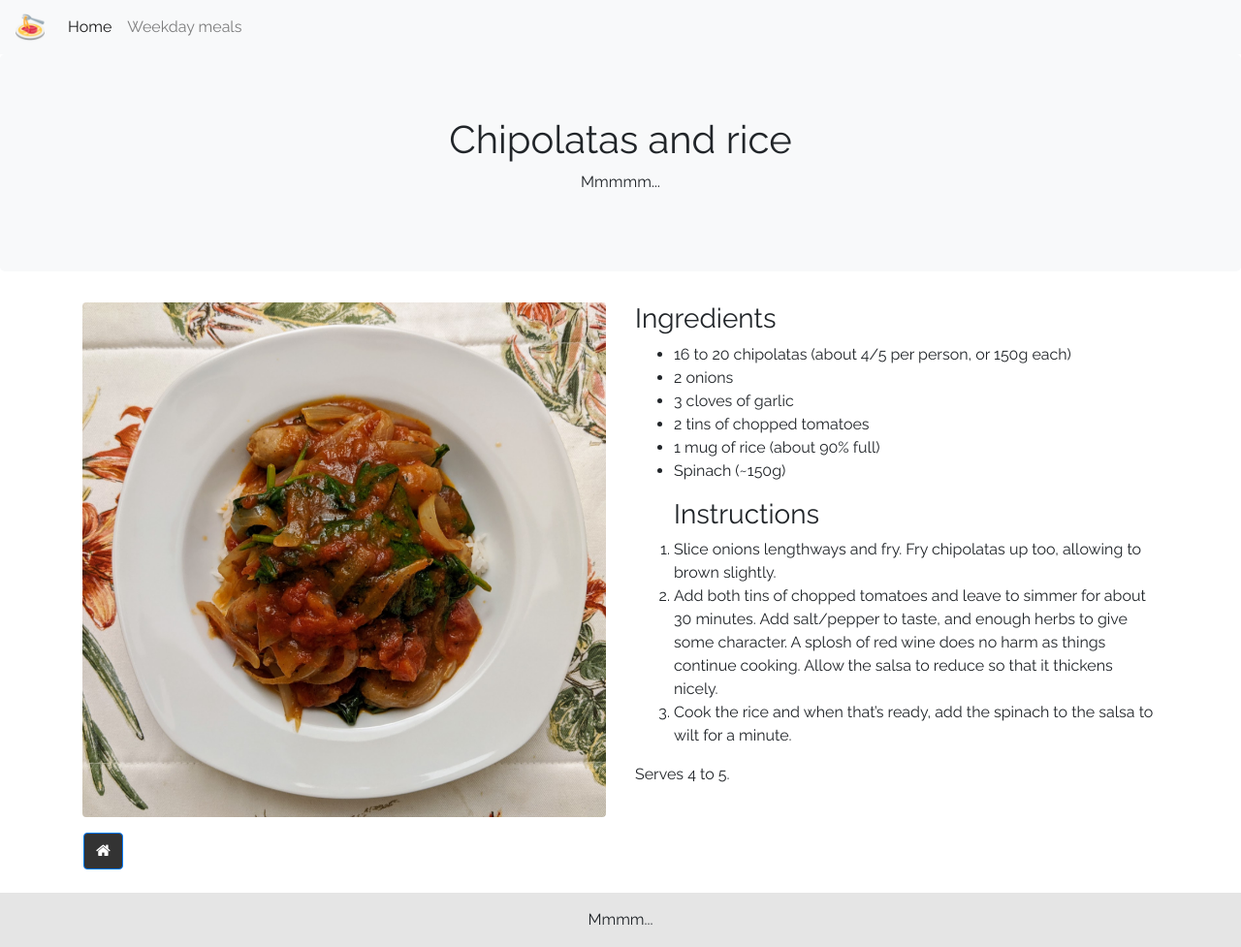
After one commit to roberto-aldera/not-just-pasta, a PHP site: page /pages/recipes/weekday-meals/chipolatas-rice.php in a window 1280 px wide. The commit adds this page. Shown: the whole page at 97% size. Run offline with PHP 8.4, Linux system fonts and the light colour scheme.

Commit message:
Add chipolatas, and sausage+veg recipes, plus peanut soba noodles placeholder

```diff
--- /dev/null
+++ b/pages/recipes/weekday-meals/chipolatas-rice.php
@@ -0,0 +1,76 @@
+<!DOCTYPE html>
+<html lang="en">
+
+<head>
+    <title>Chipolatas and rice</title>
+    <?php require "../../../includes/recipe-header.php"; ?>
+    <link rel="stylesheet" href="../../../main.css">
+</head>
+
+<body>
+    <nav class="navbar navbar-expand-lg navbar-light bg-light">
+        <a class="navbar-brand" href="../../../index.html">
+            <img src="../../../favicon_io/android-chrome-512x512.png" width="30" height="30"
+                class="d-inline-block align-top" alt="">
+        </a>
+        <button class="navbar-toggler" type="button" data-toggle="collapse" data-target="#navbarNavAltMarkup"
+            aria-controls="navbarNavAltMarkup" aria-expanded="false" aria-label="Toggle navigation">
+            <span class="navbar-toggler-icon"></span>
+        </button>
+        <div class="collapse navbar-collapse" id="navbarNavAltMarkup">
+            <div class="navbar-nav">
+                <a class="nav-item nav-link active" href="../../../index.html">Home <span
+                        class="sr-only">(current)</span></a>
+                <a class="nav-item nav-link" href="weekday-meals.php">Weekday meals</a>
+
+            </div>
+        </div>
+    </nav>
+
+    <div class="jumbotron text-center bg-light">
+        <h1>Chipolatas and rice</h1>
+        <p>Mmmmm...</p>
+    </div>
+
+    <div class="container">
+        <div class="row">
+            <div class="col-sm-6">
+                <img class="img-fluid rounded" style="float:center" src="../../../images/chipolatas-rice.png"
+                    alt="sample-text">
+            </div>
+            <div class="col-sm-6">
+                <h3>Ingredients</h3>
+                <ul>
+                    <li>16 to 20 chipolatas (about 4/5 per person, or 150g each)</li>
+                    <li>2 onions</li>
+                    <li>3 cloves of garlic</li>
+                    <li>2 tins of chopped tomatoes</li>
+                    <li>1 mug of rice (about 90% full)</li>
+                    <li>Spinach (~150g)</li>
+                </ul>
+                <ol>
+
+                <h3>Instructions</h3>
+                    <li>Slice onions lengthways and fry.
+                        Fry chipolatas up too, allowing to brown slightly.
+                    </li>
+                    <li>Add both tins of chopped tomatoes and leave to simmer for about 30 minutes.
+                        Add salt/pepper to taste, and enough herbs to give some character.
+                        A splosh of red wine does no harm as things continue cooking.
+                        Allow the salsa to reduce so that it thickens nicely.
+                    </li>
+                    <li>Cook the rice and when that’s ready, add the spinach to the salsa to wilt for a minute.</li>
+                </ol>
+                <p>
+                    Serves 4 to 5.
+                </p>
+            </div>
+        </div>
+    </div>
+</body>
+
+<footer>
+    <?php require "../../../includes/recipe-footer.php"; ?>
+</footer>
+
+</html>
```
Also changed, not shown: pages/recipes/weekday-meals/sausage-veg.php (added, +70 -0 lines), pages/recipes/weekday-meals/weekday-meals.php (+11 -2 lines), images/peanut-soba-noodles.png (added).
